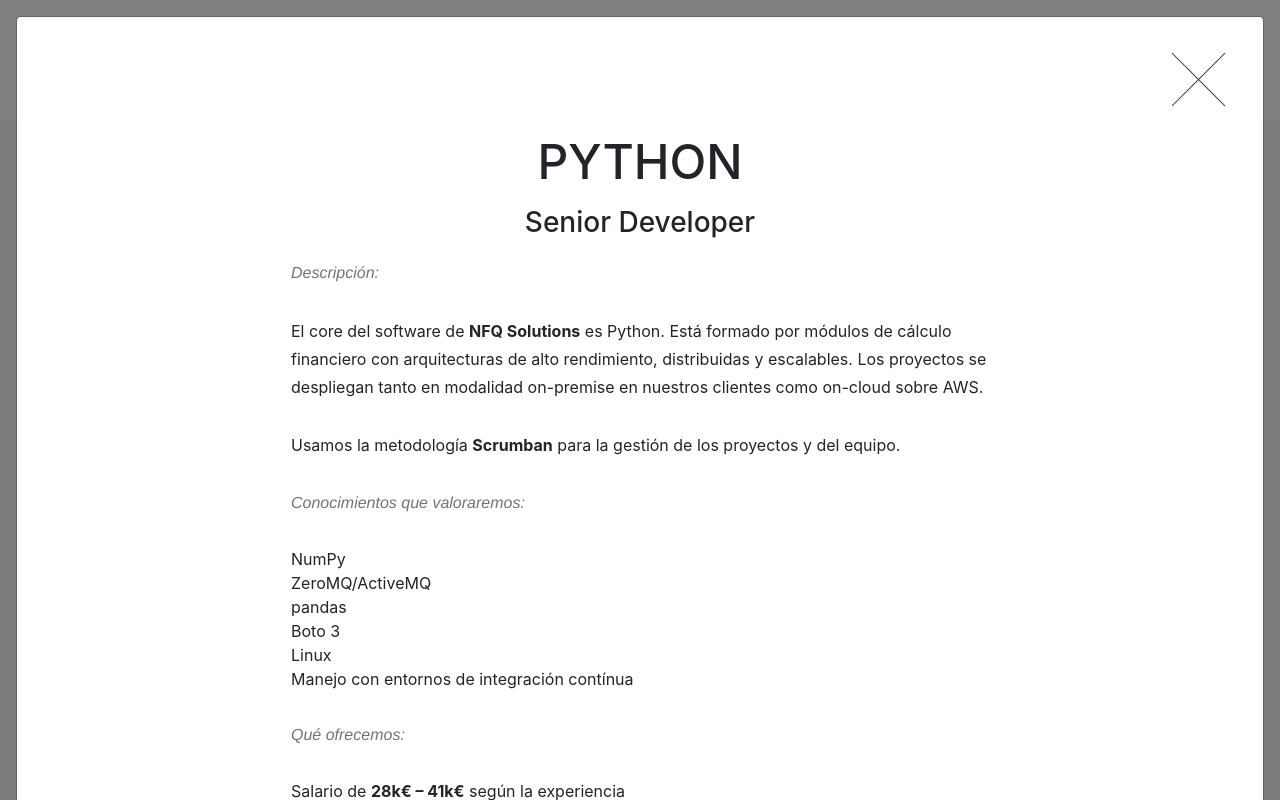
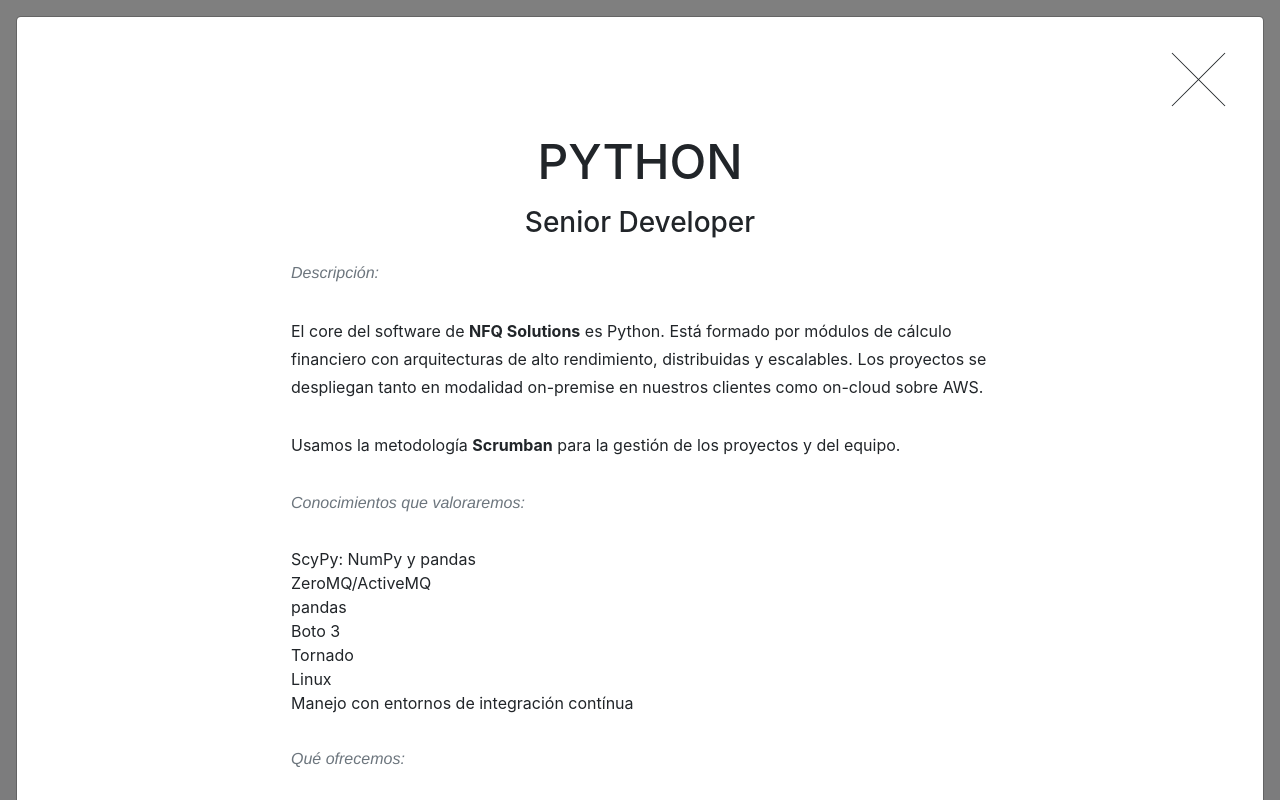
Before and after one commit to nfqsolutions/nfqsolutions.github.io, a website with bundled scripts: page index2.html in a window 1280 px wide. Both pictures are taken after a click on the link 355 px from the left and 2199 px from the top of the page. Shown: the part 1799-2599 px from the top of the page. Built offline with nearby package versions, Linux system fonts and the light colour scheme; a web font is replaced by a local one.

Commit message:
Added new python senior developer requirements

```diff
--- a/index2.html
+++ b/index2.html
@@ -298,10 +298,11 @@
                     Conocimientos que valoraremos:
                   </p>
                   <ul class="list-inline" style="text-align: left">
-                    <li>NumPy</li>
+                    <li>ScyPy: NumPy y pandas</li>
                     <li>ZeroMQ/ActiveMQ</li>
                     <li>pandas</li>
                     <li>Boto 3</li>
+                    <li>Tornado</li>
                     <li>Linux</li>
                     <li>Manejo con entornos de integración contínua</li>
                   </ul>
```
